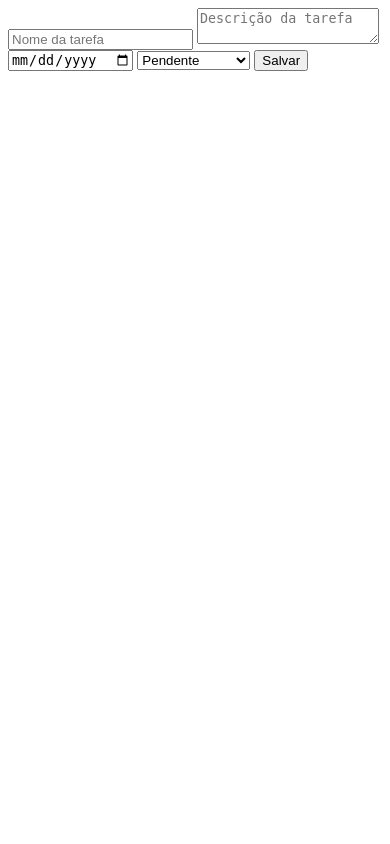
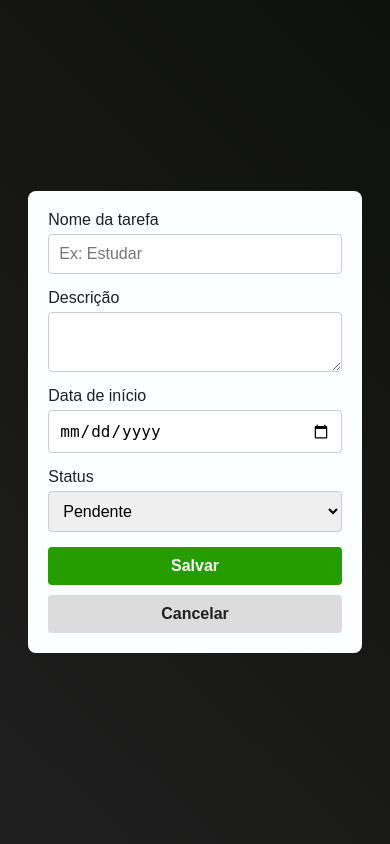
Before and after one commit to erikrodolfo02/MinhasTarefasApp, a Django app: page /criar/ in a window 390 px wide. Run offline with Django 5.2, Linux system fonts and the light colour scheme.

Commit message:
added styles

```diff
--- a/config/settings.py
+++ b/config/settings.py
@@ -30,7 +30,7 @@ SECRET_KEY = os.getenv('SECRET_KEY')
 # SECURITY WARNING: don't run with debug turned on in production!
 DEBUG = True
 
-ALLOWED_HOSTS = []
+ALLOWED_HOSTS = ["*"]
 
 
 # Application definition
@@ -42,7 +42,8 @@ INSTALLED_APPS = [
     'django.contrib.sessions',
     'django.contrib.messages',
     'django.contrib.staticfiles',
-    'tarefas'
+    'tarefas',
+    'django_browser_reload',
 ]
 
 MIDDLEWARE = [
@@ -53,6 +54,7 @@ MIDDLEWARE = [
     'django.contrib.auth.middleware.AuthenticationMiddleware',
     'django.contrib.messages.middleware.MessageMiddleware',
     'django.middleware.clickjacking.XFrameOptionsMiddleware',
+    'django_browser_reload.middleware.BrowserReloadMiddleware',
 ]
 
 ROOT_URLCONF = 'config.urls'
--- a/config/urls.py
+++ b/config/urls.py
@@ -21,4 +21,5 @@ from django.urls import path, include
 urlpatterns = [
     path('admin/', admin.site.urls),
     path("", include("tarefas.urls")),
+    path("__reload__/", include("django_browser_reload.urls")),
 ]
--- a/tarefas/templates/tarefas/form_tarefa.html
+++ b/tarefas/templates/tarefas/form_tarefa.html
@@ -4,25 +4,109 @@
     <meta charset="UTF-8" />
     <meta name="viewport" content="width=device-width, initial-scale=1.0" />
     <title>Formulário de Tarefas</title>
+    <style>
+      * {
+        margin: 0;
+        padding: 0;
+        box-sizing: border-box;
+      }
+
+      body {
+        width: 100%;
+        height: 100vh;
+        background-image: linear-gradient(45deg, #1f1f1f, #0f110c);
+        font-family: Arial, Helvetica, sans-serif;
+        display: flex;
+        justify-content: center;
+        align-items: center;
+        flex-direction: column;
+      }
+
+      .wrap {
+           width: 90%;
+        max-width: 900px;
+        display: flex;
+        flex-direction: column;
+        align-items: center;
+      }
+
+      label {
+        color: #1f1f1f;
+        margin-bottom: 5px;
+        font-size: 1rem;
+      }
+
+      form {
+        background-color: #fbffff;
+        width: 90%;
+        max-width: 500px;
+        padding: 20px;
+        border-radius: 8px;
+        display: flex;
+        flex-direction: column;
+      }
+
+      input[type="text"],
+      input[type="date"],
+      textarea,
+      select {
+        margin-bottom: 15px;
+        padding: 10px;
+        border: 1px solid #ccc;
+        border-radius: 4px;
+        font-size: 1rem;
+      }
+
+      button {
+        padding: 10px;
+        background-color: #259c00;
+        color: white;
+        border: none;
+        border-radius: 4px;
+        font-size: 1rem;
+        cursor: pointer;
+        font-weight: bold;
+      }
+      button:hover {
+        background-color: #1f7a00;
+      }
+
+      .cancel-button {
+        background-color: #dcdcdc;
+        color: #1f1f1f;
+        margin-top: 10px;
+      }
+      .cancel-button:hover {
+        background-color: #bcbcbc;
+      }
+
+      @media (max-width: 600px) {
+        form {
+          width: 95%;
+        }
+      }
+    </style>
   </head>
   <body>
+    <div class="wrap">
       <form method="post">
         {% csrf_token %}
-
         <!--Título da tarefa-->
+        <label for="nome">Nome da tarefa</label>
         <input
           type="text"
           name="nome"
-        placeholder="Nome da tarefa"
+          placeholder="Ex: Estudar"
           value="{{ tarefa.nome|default:'' }}"
           required
         />
         <!--Descrição-->
+        <label for="descricao">Descrição</label>
         <textarea name="descricao" placeholder="Descrição da tarefa">
         {{ tarefa.descricao|default:'' }}</textarea
         >
-
         <!--Data de início-->
+        <label for="data_criacao">Data de início</label>
         <input
           type="date"
           name="data_criacao"
@@ -30,16 +114,25 @@
           value="{{ tarefa.data_criacao|default:'' }}"
           required
         />
-
         <!--Status-->
+        <label for="status">Status</label>
         <select name="status" id="status">
           <option value="pendente">Pendente</option>
           <option value="em_andamento">Em andamento</option>
           <option value="concluida">Concluída</option>
         </select>
-
         <!--Botão-->
         <button type="submit">Salvar</button>
+        <button type="button" class="cancel-button" onclick="cancelar()">
+          Cancelar
+        </button>
       </form>
+    </div>
+
+    <script>
+      function cancelar() {
+        window.location.href = "{% url 'lista_tarefas' %}";
+      }
+    </script>
   </body>
 </html>
```
Also changed, not shown: tarefas/templates/tarefas/lista.html (+74 -40 lines). Lines whose indentation alone changed are shown as unchanged.
